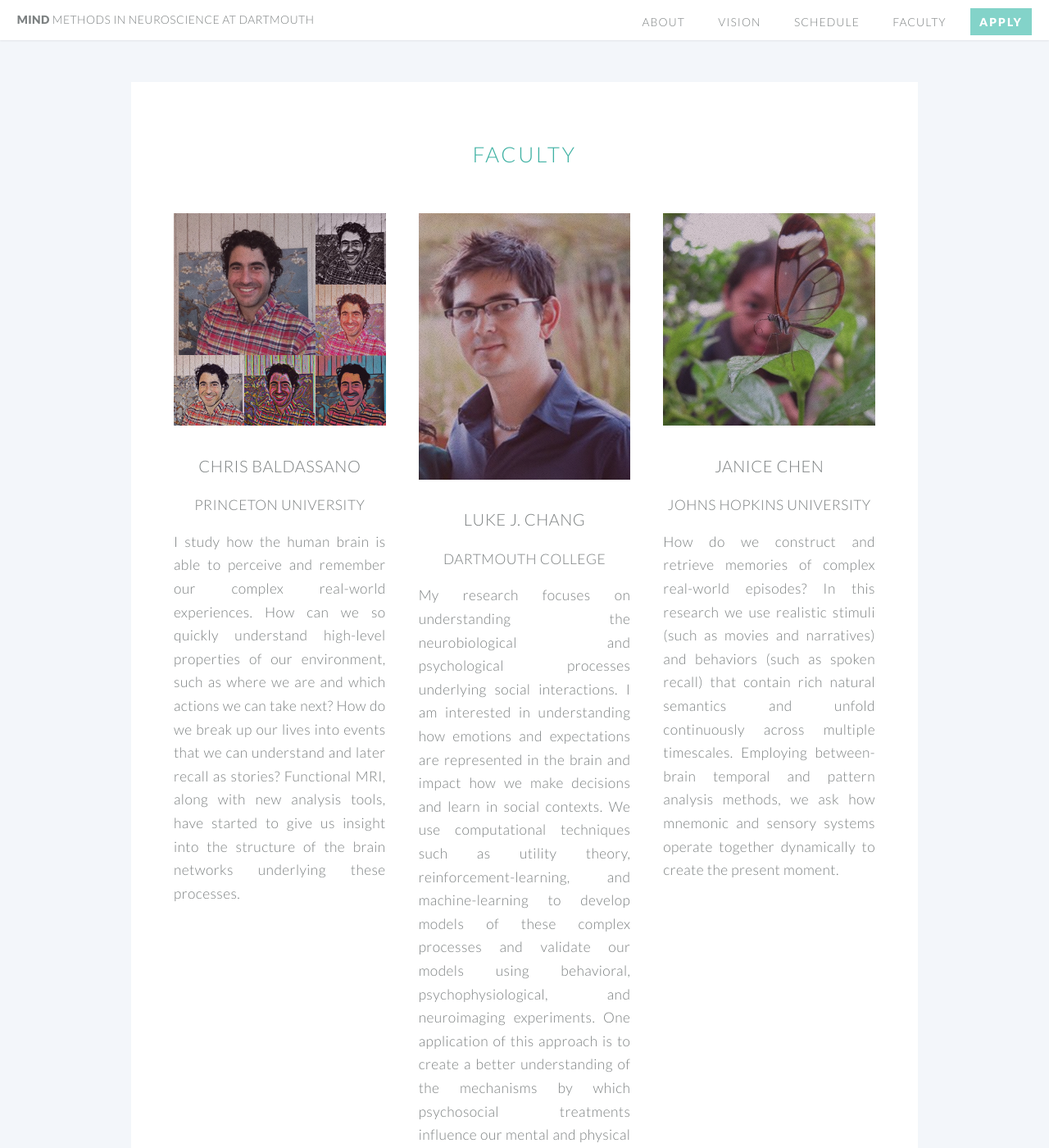
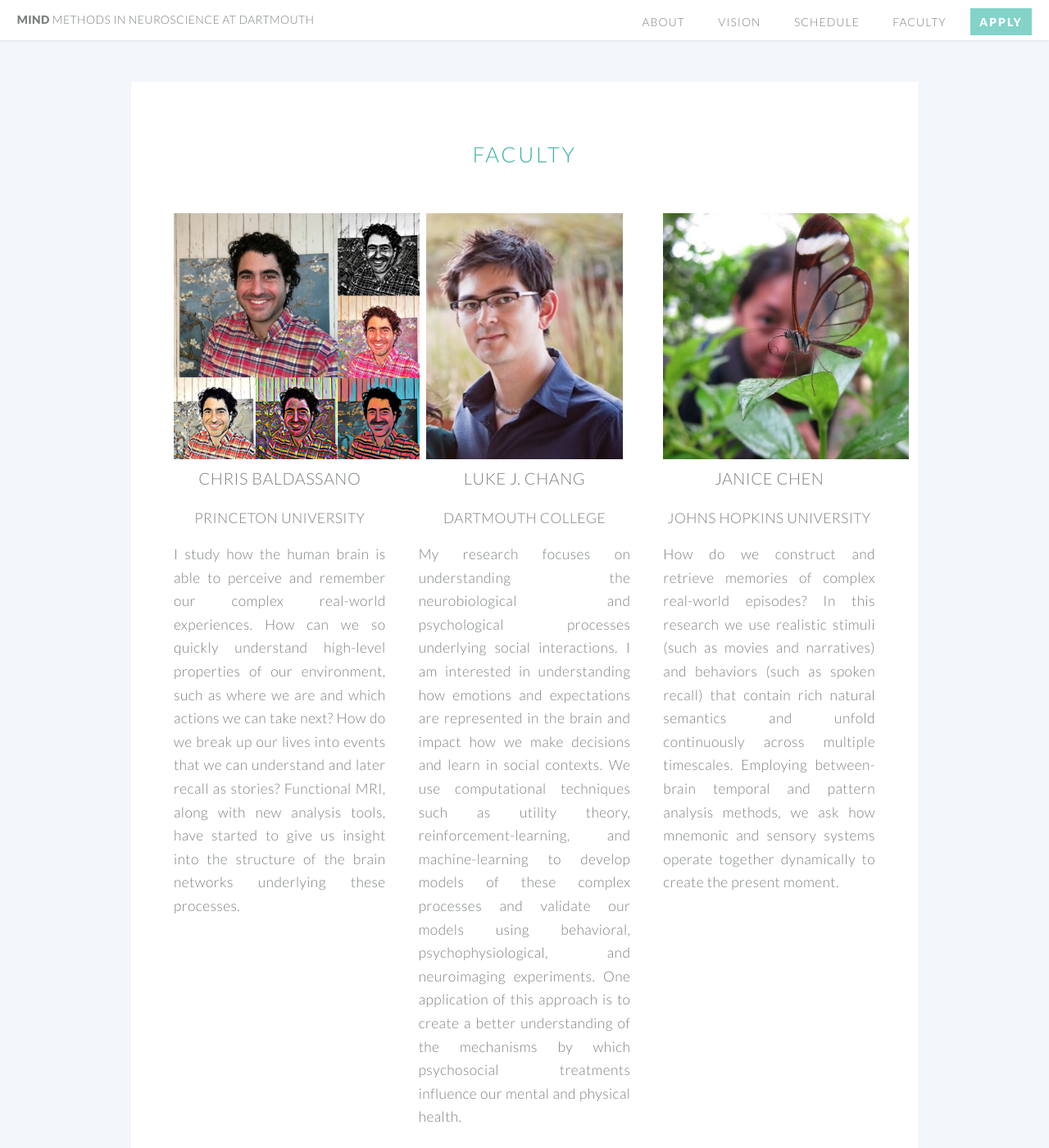
Before and after one commit to Summer-MIND/Summer-MIND.github.io, a Jekyll site: the page built from index.html, in a window 1280 px wide and 1400 px high, scrolled down 2649 px. Shown: the whole window at 82% size. Built offline with Jekyll 4.4.1, drawn with Linux system fonts in a browser that asks for light colours.

Commit message:
fixed image sizing

```diff
--- a/css/style.css
+++ b/css/style.css
@@ -247,7 +247,7 @@
 	}
 
 		.image:before {
-			background: url("images/overlay.png");
+			/*background: url("images/overlay.png");*/
 			content: '';
 			height: 100%;
 			left: 0;
@@ -255,6 +255,10 @@
 			top: 0;
 			width: 100%;
 		}
+
+		.image.fit:before {
+			background: url("images/overlay.png");
+			}
 
 		.image.fit {
 			display: block;
@@ -266,13 +270,14 @@
 			}
 
 		.image.featured {
-			display: block;
+			display: inline;
 			margin: 0 0 2em 0;
 		}
 
 			.image.featured img {
-				display: block;
-				width: 100%;
+				height: 300px;
+ 				width: auto;
+				display: inline;
 			}
 
 /* Icon */
```
